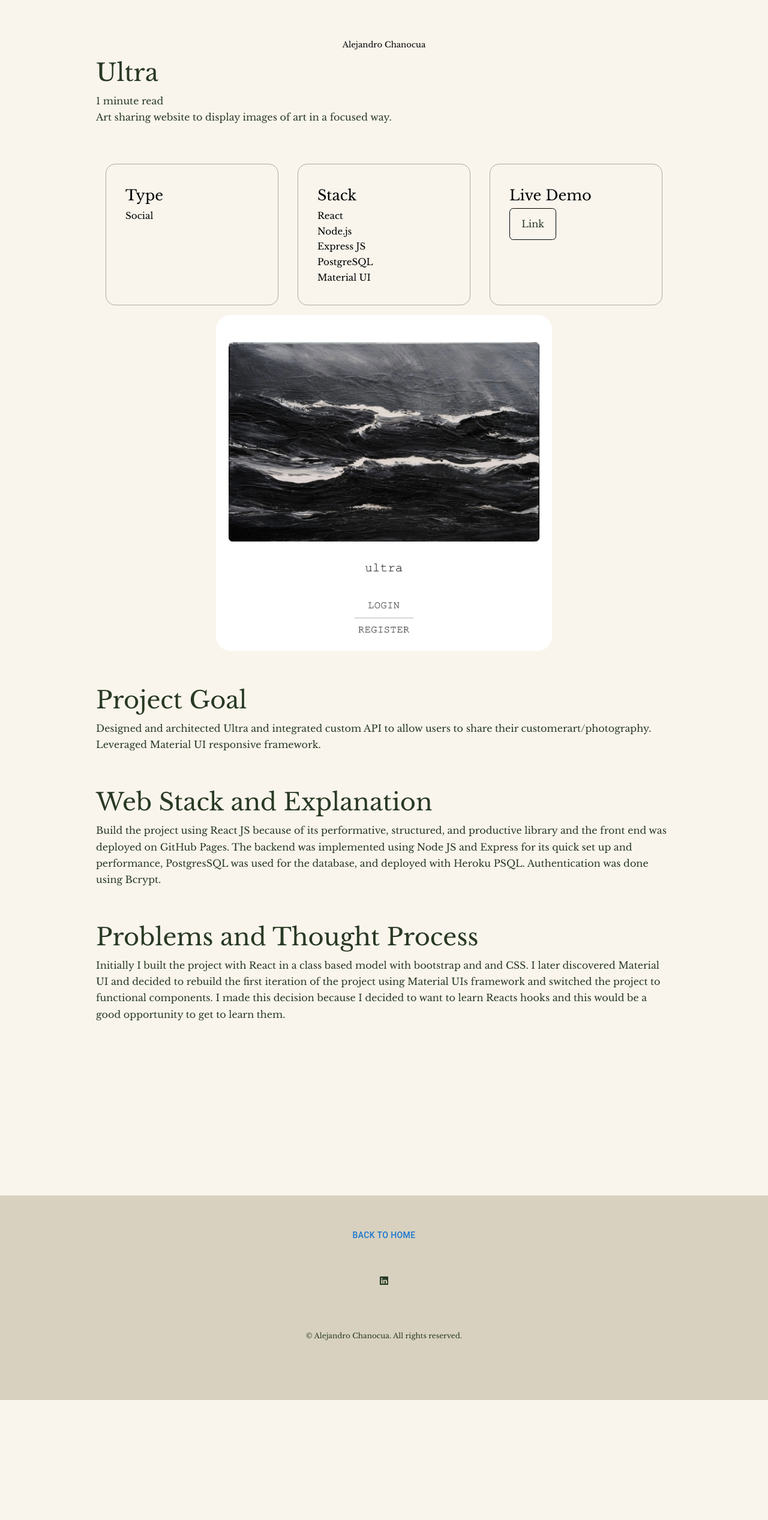
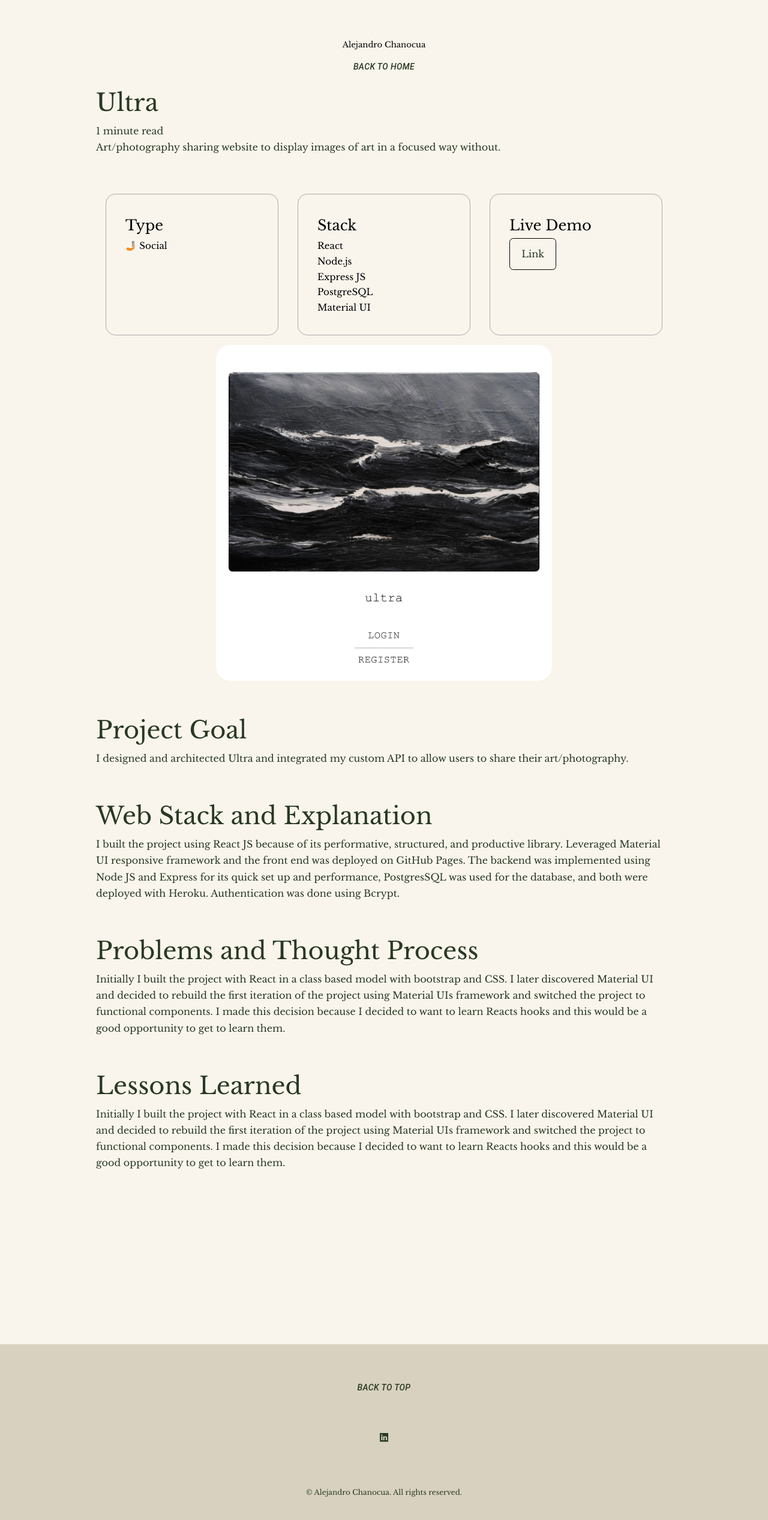
Before and after one commit to alexchanocua/portfolio, a React (Create React App) app: page /ultra in a window 1280 px wide. Shown: the top 2534 px of the page at 60% size. Before the commit the page ends 2334 px from the top, so only its background shows below. Built offline with nearby package versions, Linux system fonts and the light colour scheme.

Commit message:
addded project component, removed modal

```diff
--- a/src/components/about/About.jsx
+++ b/src/components/about/About.jsx
@@ -39,8 +39,7 @@ const About = () => {
             </article>
           </div>
           <p>
-            I am passionate about creating interactive applications and experiences with a focus on the MERN/PERN stack, but still exploring
-            other technologies and frameworks that catch my interest. If you're looking for a developer
+            I am passionate about creating interactive and stable applications👨🏻‍💻. I am a lifelong learner 🎓  and love studying new technologies.  If you're looking for a developer
             to add to your team, I'd love to hear from you!
           </p>
 
--- a/src/components/contact/Contact.jsx
+++ b/src/components/contact/Contact.jsx
@@ -37,13 +37,13 @@ const Contact = () => {
           <article className='contact__option'>
             <BsLinkedin className='contact__option-icon'/>
             <h4>Linkedin</h4>
-            <a href="https://linkedin.co" target="_blank">View Linkedin</a>
+            <a href="https://www.linkedin.com/in/alejandro-chanocua-013606194/" target="_blank">View Linkedin</a>
           </article>
         </div>
         {/* End of contact options */}
 
         <form ref={form} onSubmit={sendEmail}>
-          <h4>Or send me an email direct.</h4>
+          <h4>✉️ Or send me an email direct.</h4>
           <input type="text" name="name" placeholder='Your Full Name' required/>
           <input type="email" name='email' placeholder='Your Email' required/>
           <textarea name="message" rows="7" placeholder='Your Message' required></textarea>
--- a/src/components/header/Header.css
+++ b/src/components/header/Header.css
@@ -10,7 +10,7 @@ header {
     border-radius: 50%;
     width: 100px;
     height: 100px;
-    margin-top: 3rem;
+    margin-top: 1rem;
 }
 
 .header__container {
--- a/src/components/portfolio/Portfolio.jsx
+++ b/src/components/portfolio/Portfolio.jsx
@@ -33,30 +33,28 @@ const portfolioData = [
 
 const Portfolio = ( ) => {
 
-  const [open, setOpen ] = useState(false);
-  const [modalInfo, setModalInfo] = useState({});
+  // const [open, setOpen ] = useState(false);
+  // const [modalInfo, setModalInfo] = useState({});
 
-  const handleModal = (image, title, description, tech) => {
-    setOpen(true);
-    setModalInfo({ image, title, description, tech });
-  }
+  // const handleModal = (image, title, description, tech) => {
+  //   setOpen(true);
+  //   setModalInfo({ image, title, description, tech });
+  // }
 
 
   return (
     <section id='portfolio'>
       <h2>Portfolio</h2>
-      <h5>(click project image for project details)</h5>
-
       <div className="container portfolio__container">
         {
           portfolioData.map(({id, image, title, github, demo, description, tech}) => {
             return(
               <article key={id} className='portfolio__item'>
-                <button className='openModalBtn' onClick={() => {handleModal(image, title, description, tech)}}>
+                {/* <button className='openModalBtn' onClick={() => {handleModal(image, title, description, tech)}}> */}
                 <div className="portfolio__item-image">
                     <img src={image} alt={title} />
                 </div>
-                </button>
+                {/* </button> */}
                   <h3>{title}</h3>
                   <div className="portfolio__item-cta">
                   <a
@@ -76,7 +74,7 @@ const Portfolio = ( ) => {
                   </div>
                   </Link>
                   </div>
-                  <BasicModal open={open} onClose={()=> setOpen(false)} modalInfo={modalInfo} />
+                  {/* <BasicModal open={open} onClose={()=> setOpen(false)} modalInfo={modalInfo} /> */}
               </article>
             )
           })
--- a/src/components/projectFooter/projectFooter.css
+++ b/src/components/projectFooter/projectFooter.css
@@ -3,6 +3,13 @@ footer {
     padding: 3rem 0;
     text-align: center;
     font-size: 0.9rem;
+}
+
+#backToTop {
+    color: var(--color-bg-3);
+    padding: 0.3rem;
+    margin: 0.5rem;
+    font-style: italic;
 }
 
 footer a {
--- a/src/components/projectFooter/projectFooter.jsx
+++ b/src/components/projectFooter/projectFooter.jsx
@@ -9,13 +9,13 @@ function projectFooter() {
     <footer>
 
     <ul className='project__permalinks'>
-      <li><Link to="/#"><Button onClick={() => {
-          window.scrollTo({top: 0, left: 0, behavior: 'smooth'});
-        }}>Back to Home</Button></Link></li>
+      <li><Button id="backToTop" onClick={() => {
+          window.scrollTo({top: 0, left: 0});
+        }}>Back to top</Button></li>
     </ul>
 
     <div className="project__footer__socials">
-      <a href="https://linkedin.com"><BsLinkedin/></a>
+      <a href="https://www.linkedin.com/in/alejandro-chanocua-013606194/"><BsLinkedin/></a>
     </div>
 
     <div className="project__footer__copyright">
--- a/src/components/ultra/ultra.css
+++ b/src/components/ultra/ultra.css
@@ -1,5 +1,26 @@
 .project {
     background-color: var(--color-bg);
+    /* display: flex;
+    justify-content: center;
+    flex-direction: column; */
+}
+
+.header {
+    display: flex;
+    flex-direction: column;
+    justify-content: center;
+    align-items: center;
+}
+
+#backToHome {
+    color: var(--color-bg-3);
+    padding: 0.3rem;
+    margin: 0.5rem;
+    font-style: italic;
+}
+
+#backToHome:hover {
+    background-color: var(--color-bg-2);
 }
 
 .project__container {
--- a/src/components/ultra/ultra.jsx
+++ b/src/components/ultra/ultra.jsx
@@ -3,22 +3,26 @@ import { useEffect } from 'react';
 import './ultra.css';
 import image from '../../assets/portfolio.jpg';
 import Footer from '../../components/projectFooter/projectFooter';
+import { Link } from 'react-router-dom';
+import { Button } from '@mui/material';
 
 
 
 const project = {
     title: "Ultra",
-    description: "Art sharing website to display images of art in a focused way.",
+    description: "Art/photography sharing website to display images of art in a focused way without.",
     stack: ['React', 'Node.js', 'Express JS', 'PostgreSQL', 'Material UI',],
     type: 'Social',
     site: 'https://alexchanocua.github.io/ultraV2/',
-    goal: 'Designed and architected Ultra and integrated custom API to allow users to share their customer' +
-        'art/photography. Leveraged Material UI responsive framework.',
-    stackExp: 'Build the project using React JS because of its performative, structured, and productive library and the front end was deployed on GitHub Pages. ' +
-        ' The backend was implemented using Node JS and Express for its quick set up and performance, PostgresSQL was used for the database, and deployed with Heroku PSQL.' +
+    goal: 'I designed and architected Ultra and integrated my custom API to allow users to share their' +
+        ' art/photography.',
+    stackExp: 'I built the project using React JS because of its performative, structured, and productive library. Leveraged Material UI responsive framework and the front end was deployed on GitHub Pages. ' +
+        ' The backend was implemented using Node JS and Express for its quick set up and performance, PostgresSQL was used for the database, and both were deployed with Heroku.' +
         ' Authentication was done using Bcrypt. ',
-    problems: 'Initially I built the project with React in a class based model with bootstrap and and CSS. I later discovered Material UI and decided to rebuild the first iteration of the project using ' +
-    'Material UIs framework and switched the project to functional components. I made this decision because I decided to want to learn Reacts hooks and this would be a good opportunity to get to learn them. '
+    problems: 'Initially I built the project with React in a class based model with bootstrap and CSS. I later discovered Material UI and decided to rebuild the first iteration of the project using ' +
+    'Material UIs framework and switched the project to functional components. I made this decision because I decided to want to learn Reacts hooks and this would be a good opportunity to get to learn them.',
+    lessons: 'By building this project I learned several new technologies and also designed it in a way where the images are the main focus of the user. This project helped me gain experience with both the front and backend.' +
+        'This project called for a responsive solution that would be visually pleasing on both desktop and mobile devices.'
 }
 
 const ultra = () => {
@@ -26,7 +30,12 @@ const ultra = () => {
   return (
     <>
         <section className='project'>
-            <h5>Alejandro Chanocua</h5>
+
+            <div className="header">
+                <h5>Alejandro Chanocua</h5>
+                <Link to="/portfolio"><Button id='backToHome'>Back to Home</Button></Link>
+            </div>
+
             <div className="container project__container">
                 <div className="title">
                     <h1>{project.title}</h1>
@@ -37,7 +46,7 @@ const ultra = () => {
                 <div className="info">
                     <article className="card">
                         <h3>Type</h3>
-                        <p>{project.type}</p>
+                        <p>🤳🏼 {project.type}</p>
                     </article>
 
                     <article className="card">
@@ -77,6 +86,11 @@ const ultra = () => {
                 <p>{project.problems}</p>
             </div>
 
+            <div className="title">
+                <h1>Lessons Learned</h1>
+                <p>{project.problems}</p>
+            </div>
+
 
             </div>
 
```
